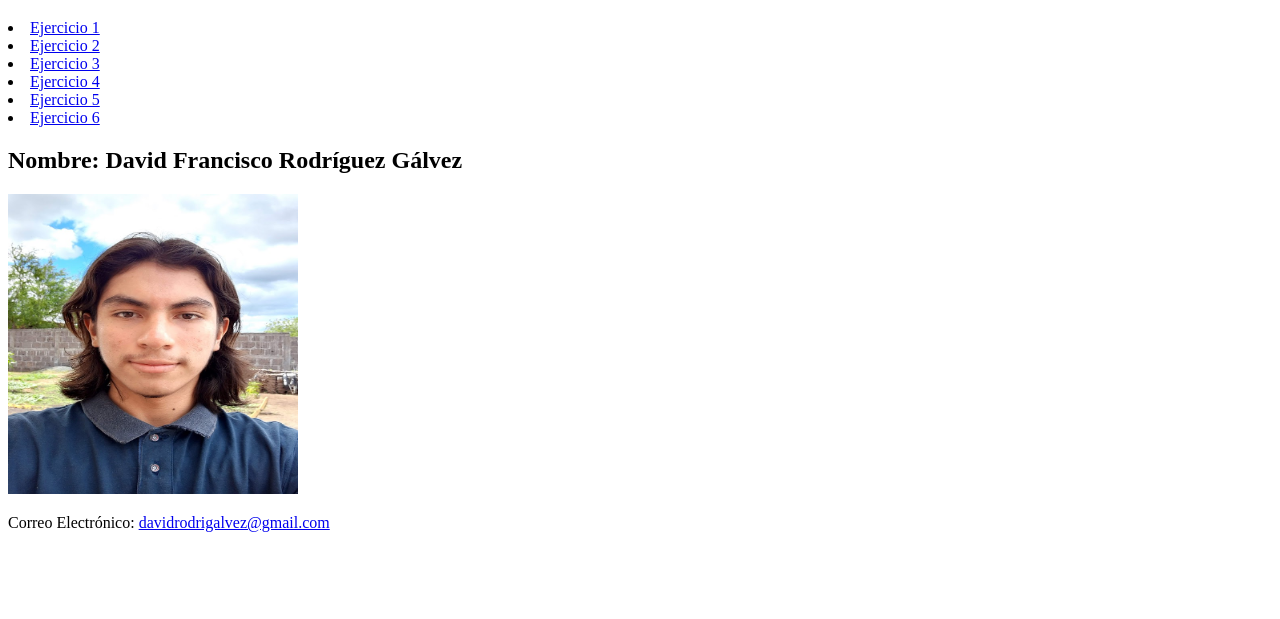
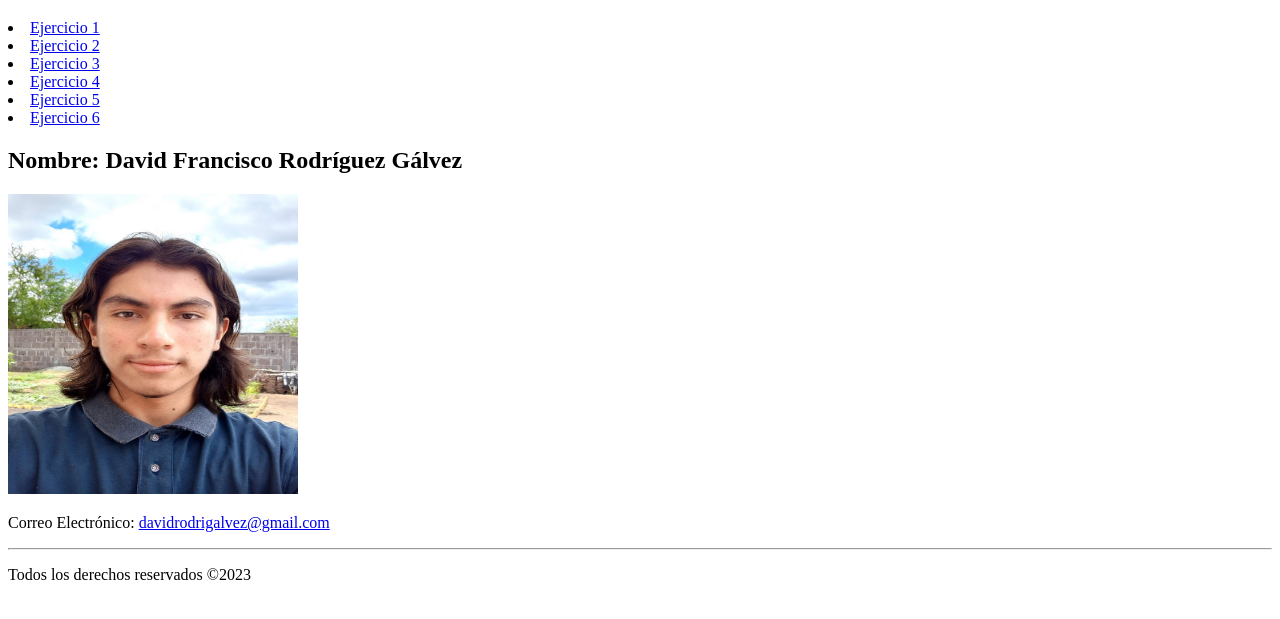
Before and after one commit to Shirou18/Shirou18.github.io, a plain HTML site: page index.html in a window 1280 px wide. Shown: the part 61-680 px from the top of the page. Drawn offline with Linux system fonts and the light colour scheme.

Commit message:
Update index.html

```diff
--- a/index.html
+++ b/index.html
@@ -21,10 +21,12 @@
        </nav>
             <h2>Nombre: David Francisco Rodríguez Gálvez</h2>
         <img src="Resource/Profile.jpg" width="290" height="300" walt="Foto">
+        <p>Correo Electrónico: <a href="davidrodrigalvez@gmail.com">davidrodrigalvez@gmail.com</a></p>
     </section>
 
         <footer>
-            <p>Correo Electrónico: <a href="davidrodrigalvez@gmail.com">davidrodrigalvez@gmail.com</a></p>
+            <hr/>
+        <p>Todos los derechos reservados &copy;2023</p>
         </footer>
 </body>
 </html>
```
